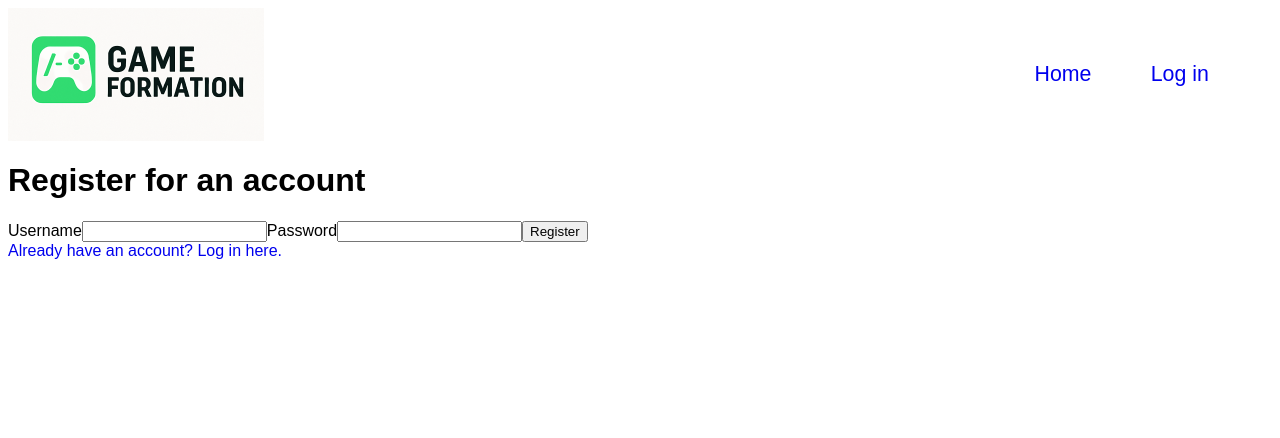
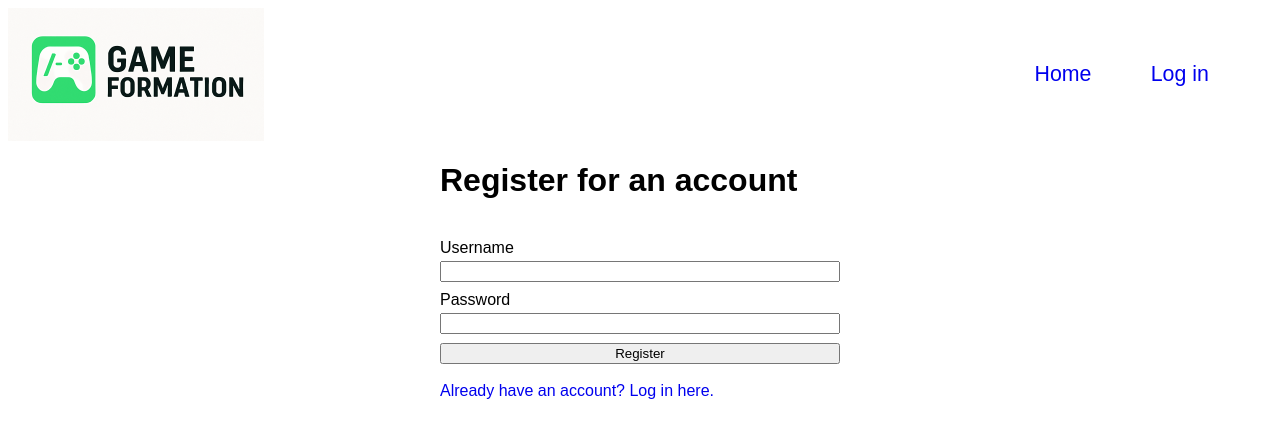
Before and after one commit to drewg290/GameformationFrontend, a React (Vite) app: page /register in a window 1280 px wide. Shown: the top 438 px of the page. Built offline with nearby package versions, Linux system fonts and the light colour scheme; no server answers.

Commit message:
forgot to stylize register page too

```diff
--- a/src/auth/Register.jsx
+++ b/src/auth/Register.jsx
@@ -22,7 +22,7 @@ export default function Register() {
   };
 
   return (
-    <>
+    <div className="login-page">
       <h1>Register for an account</h1>
       <form action={onRegister}>
         <label>
@@ -37,6 +37,6 @@ export default function Register() {
         {error && <output>{error}</output>}
       </form>
       <Link to="/login">Already have an account? Log in here.</Link>
-    </>
+    </div>
   );
 }
```
